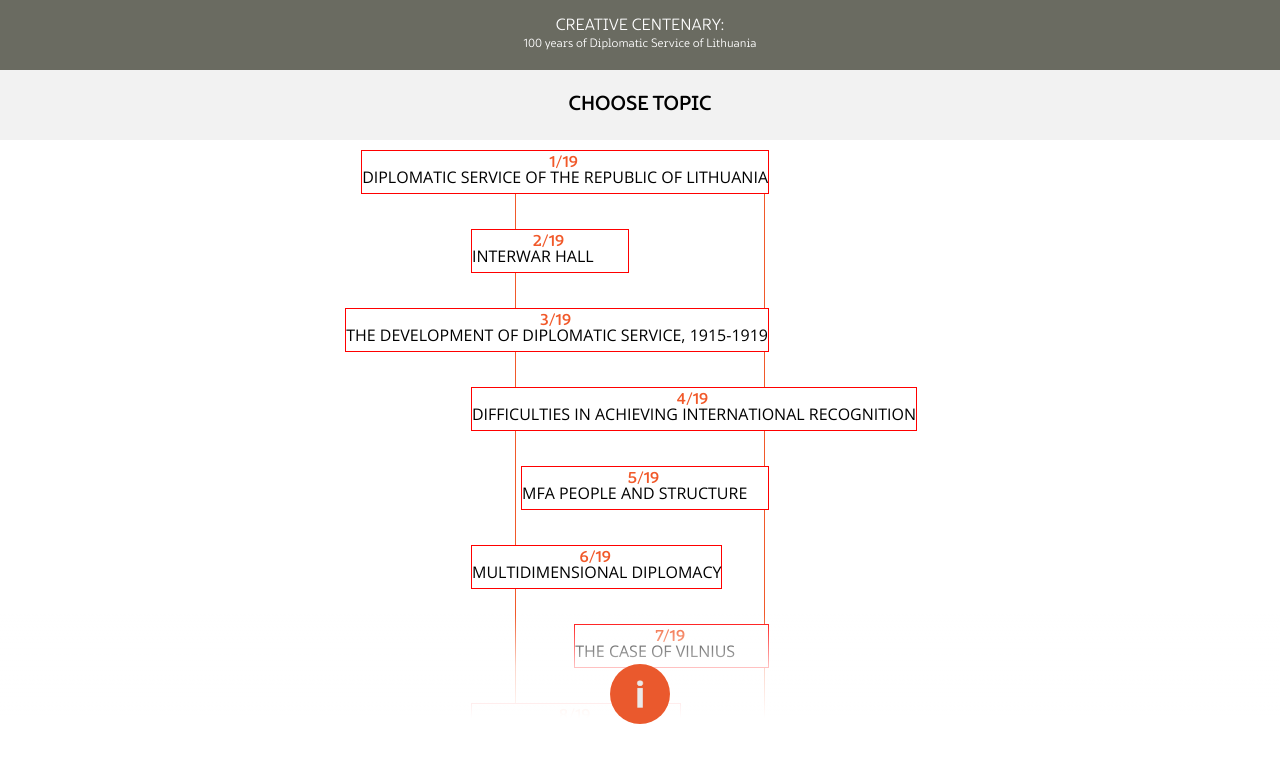
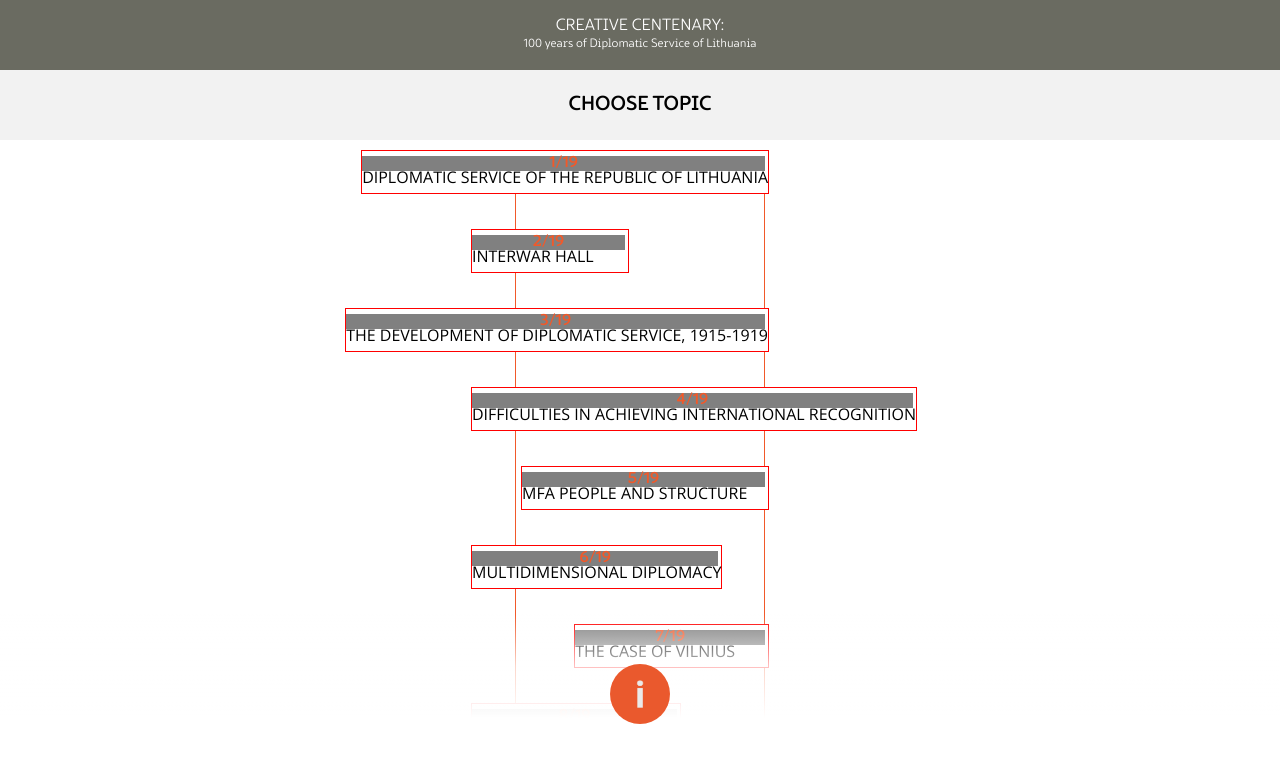
Before and after one commit to robertasliekis/urmas-testing, a React (Create React App) app: page / in a window 1280 px wide. Shown: the top 762 px of the page. Built offline with nearby package versions, Linux system fonts and the light colour scheme.

Commit message:
initial commit

```diff
--- a/src/index.css
+++ b/src/index.css
@@ -575,6 +575,7 @@ p {
   font-family: "MarlonPro-Bold";
   margin-right: 3px;
   width: 100%;
+  background-color: grey;
 }
 
 .topics-container .content .topics-list-wrapper .topics-list .topic .topic-title {
--- a/src/index.scss
+++ b/src/index.scss
@@ -336,6 +336,7 @@ p {
             font-family: "MarlonPro-Bold";
             margin-right: 3px;
             width: 100%;
+            background-color: grey;
           }
           .topic-title {
             display: flex;
```
Also changed, not shown: 2 other files (tests, documents, lock files or other folders).
